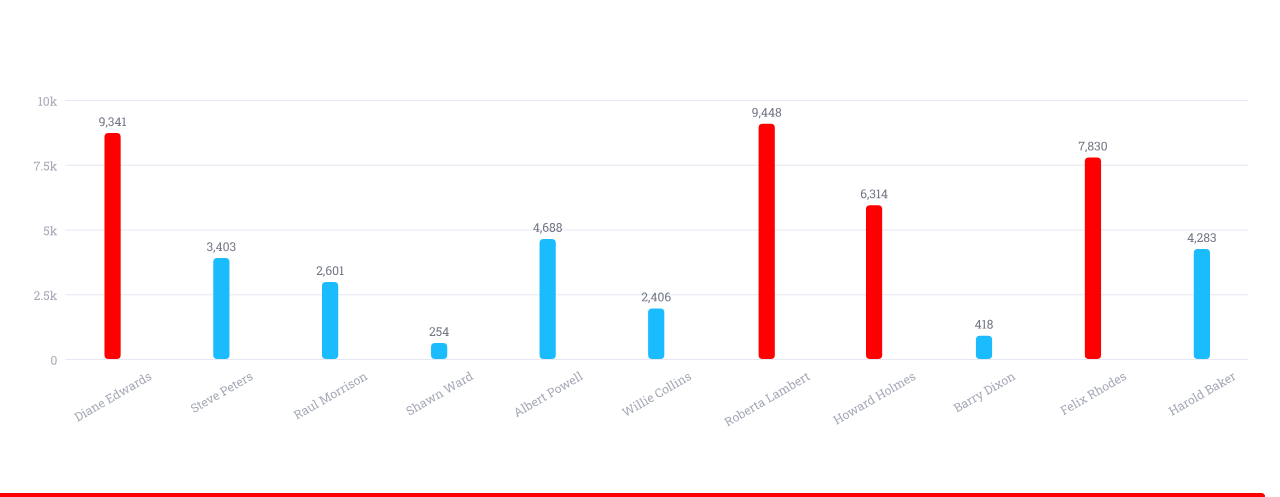
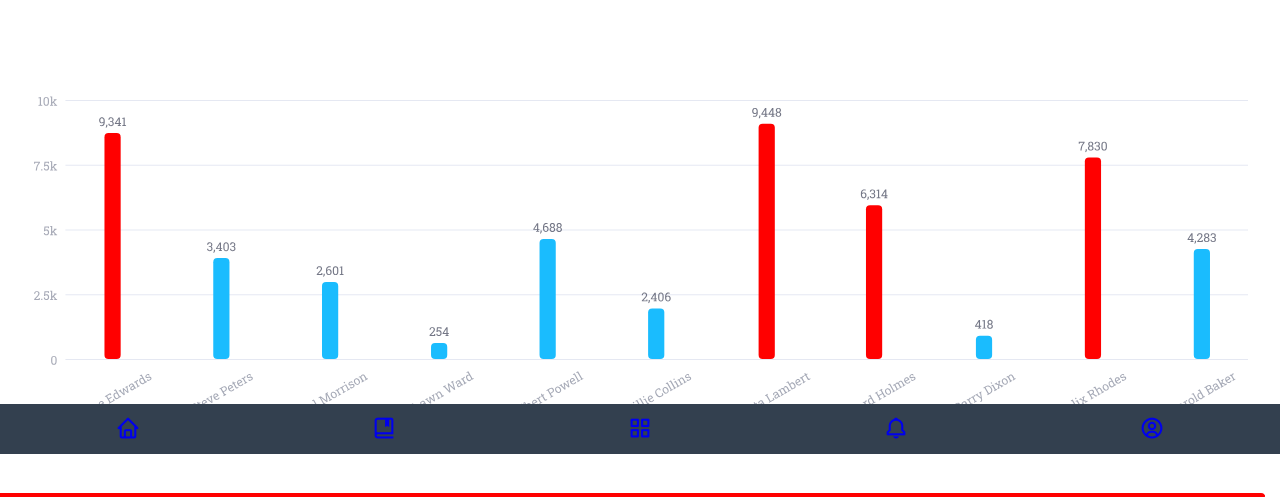
Before and after one commit to jorgelpat/virtualWallet, a plain HTML site: page balance.html in a window 1280 px wide. Shown: the part 346-843 px from the top of the page. Drawn offline with nearby package versions, Linux system fonts and the light colour scheme; a web font is replaced by a local one.

Commit message:
feat: :zap: menu en balance

```diff
--- a/balance.html
+++ b/balance.html
@@ -46,5 +46,24 @@
 
     <main class="balance_container">
     </main>
+    <nav class="menu_balance">
+        <ul>
+            <li>
+                <a href="#"><i class='bx bx-home'></i></a>
+            </li>
+            <li>
+                <a href="#"><i class='bx bx-book-bookmark'></i></a>
+            </li>
+            <li>
+                <a href="#"><i class='bx bx-grid-alt'></i></a>
+            </li>
+            <li>
+                <a href="#"><i class='bx bx-bell'></i></a>
+            </li>
+            <li>
+                <a href="#"><i class='bx bx-user-circle'></i></a>
+            </li>
+        </ul>
+    </nav>
 </body>
 </html>
--- a/css/style.css
+++ b/css/style.css
@@ -179,3 +179,36 @@ body{
     align-self: center;
     justify-self: center;
 }
+.menu_balance {
+    background: var(--color-secundary);
+    position: fixed;
+    bottom: 0;
+    width: 100%;
+}
+
+.menu_balance ul {
+    width: 100%;
+    height: 50px;
+    display: flex;
+    flex-direction: row;
+    justify-content: space-around;
+    align-items: center;
+}
+
+.menu_balance ul li {
+    list-style: none;
+}
+
+.menu_balance ul li a {
+    text-decoration: none;
+}
+
+.menu_balance ul li a i {
+    font-size: 25px;
+    color: var(--color-icon);
+}
+
+.menu_balance ul li a i:hover {
+    color: var(--color-primary);
+    transition: color .3s ease-in-out;
+}
```
